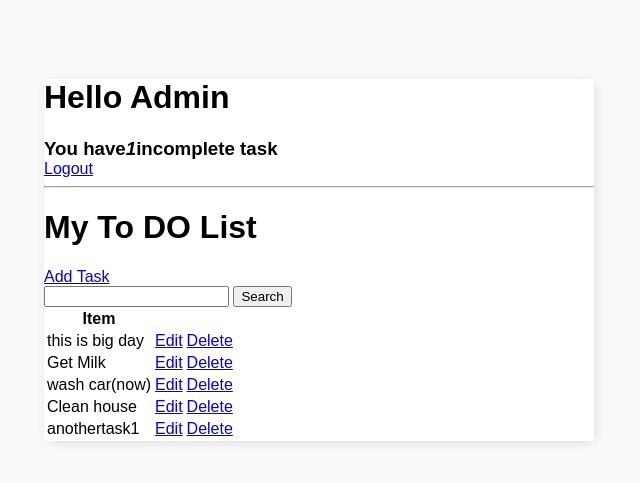
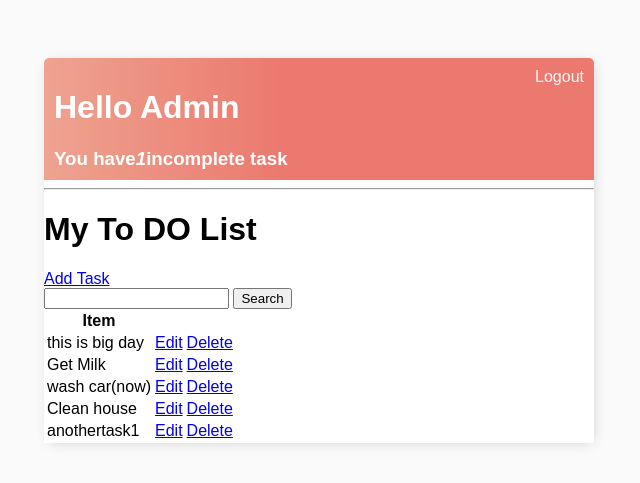
Before and after one commit to Gavriil1/CI_PP4_TD, a Django app: page / in a window 1280 px wide. Shown: the top 483 px of the page, without its empty margins (321-961 px from the left). Run offline with Django 4.2, Linux system fonts and the light colour scheme; a user stored in the database is signed in; data comes from the database, SQL or seed files in the repository.

Commit message:
addec css style to hthe div with class header-bar

```diff
--- a/todo_list/base/templates/base/main.html
+++ b/todo_list/base/templates/base/main.html
@@ -34,6 +34,19 @@
             -webkit-box-shadow: 2px 2px 13px -4px rgba(0, 0, 0, 0.21);
             box-shadow: 2px 2px 13px -4px rgba(0, 0, 0, 0.21);
         }
+        .header-bar{
+            display: flex;
+            justify-content: space-between;
+            color: #fff;
+            padding: 10px;
+            border-radius: 5px 5px 0 0;
+            background: linear-gradient(90deg, #eea390 0%, #eb796f 43%, #eb796f 100% );
+        }
+
+        .header-bar a {
+            color: rgb(247, 247, 247);
+            text-decoration: none;
+        }
     </style>
 </head>
 <body>
--- a/todo_list/base/templates/base/task_list.html
+++ b/todo_list/base/templates/base/task_list.html
@@ -6,14 +6,15 @@
         <h1>Hello {{request.user|title}} </h1>
         <h3 style="margin:0">You have<i>{{count}}</i>incomplete task{{ count|pluralize:"s" }}</h3>
     </div>
+    {% if request.user.is_authenticated %}
+    <!-- <p>{{request.user}}</p> -->
+    <a href="{% url 'logout' %}">Logout</a>
+    {% else %}
+    <a href="{% url 'login' %}">Login</a>
+    {% endif %}
 </div>
 
-{% if request.user.is_authenticated %}
-    <!-- <p>{{request.user}}</p> -->
-    <a href="{% url 'logout' %}">Logout</a>
-{% else %}
-    <a href="{% url 'login' %}">Login</a>
-{% endif %}
+
 
 <hr>
 <h1>My To DO List {{color}}</h1>
```
